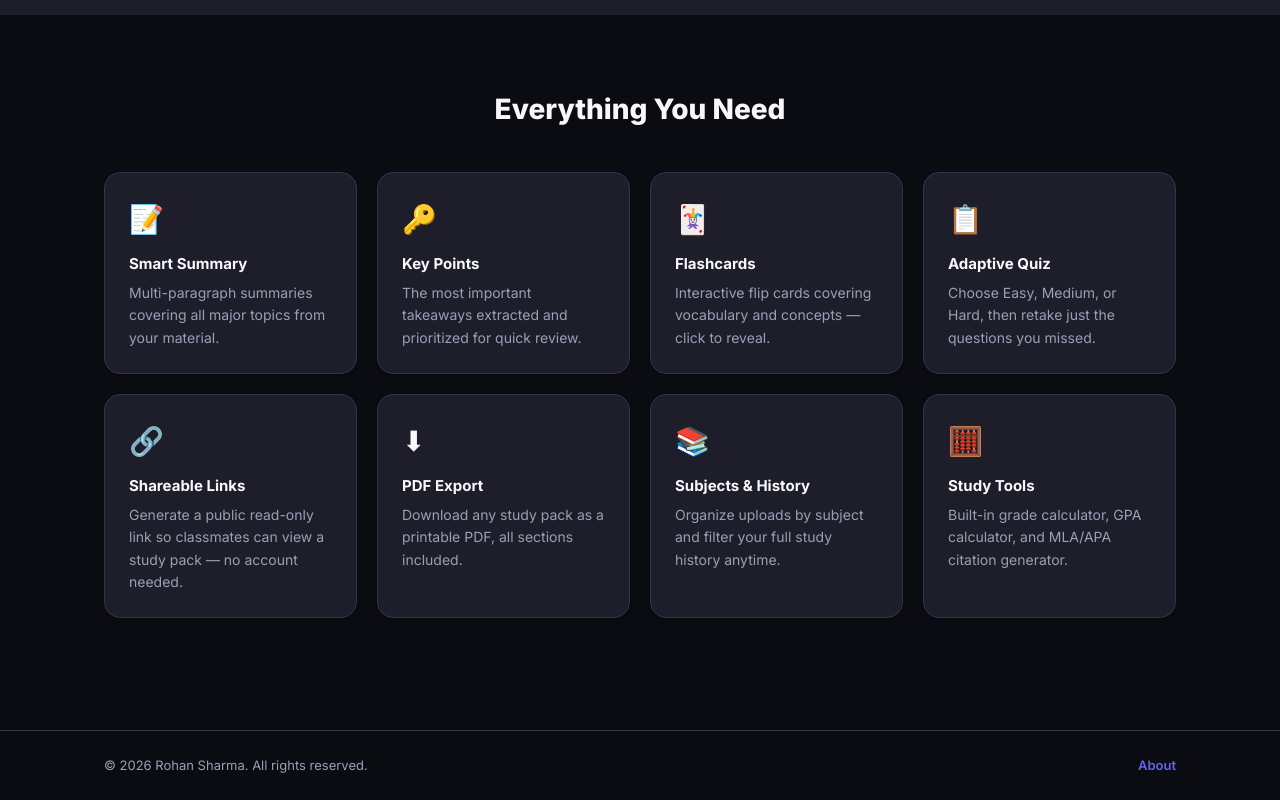
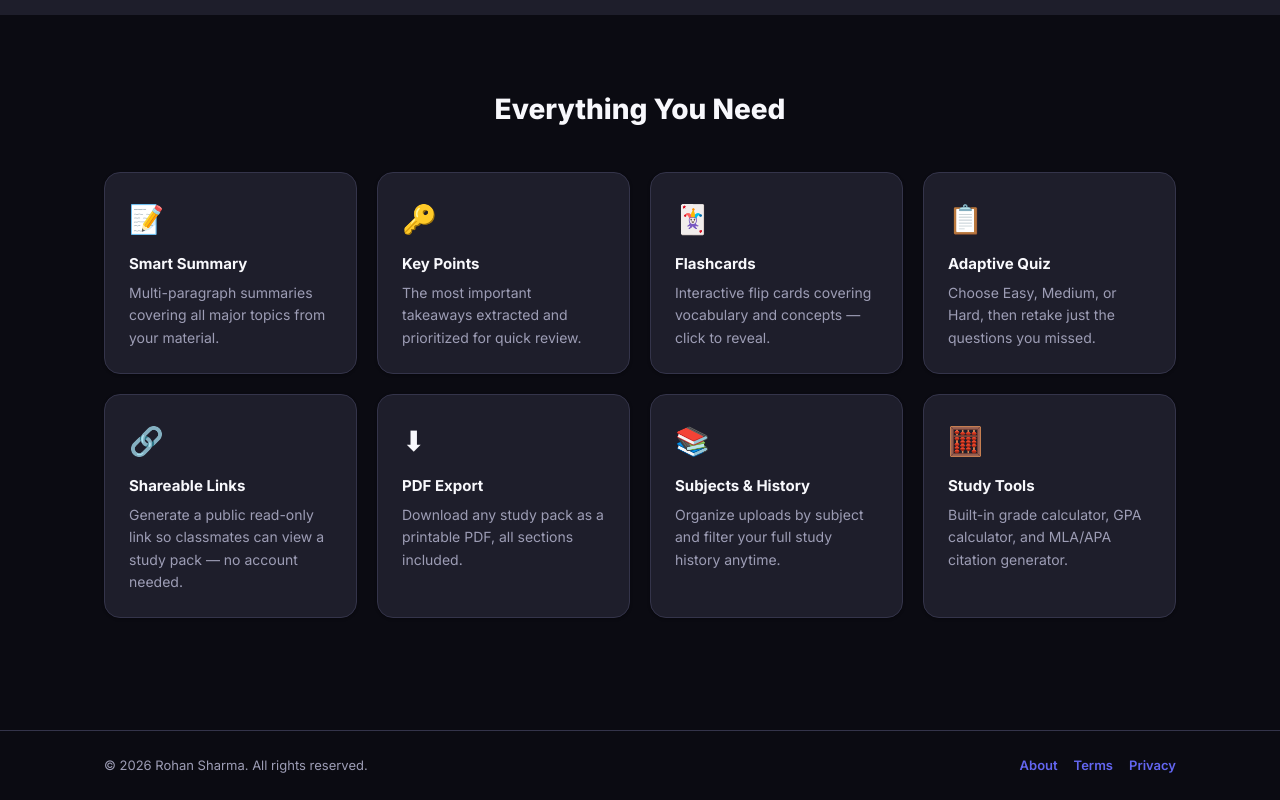
Before and after one commit to RohanPGP/ai-study-helper, a React (Create React App) app in the folder frontend/: page / in a window 1280 px wide. Shown: the part 1033-1833 px from the top of the page. Built offline with nearby package versions, Linux system fonts and the light colour scheme; no server answers.

Commit message:
Enhance footer with additional links
Added links to Terms and Privacy pages in the footer.

```diff
--- a/frontend/src/components/Footer.js
+++ b/frontend/src/components/Footer.js
@@ -7,7 +7,11 @@ export default function Footer() {
         <p style={{ fontSize: 13, color: 'var(--gray-500)' }}>
           © {new Date().getFullYear()} Rohan Sharma. All rights reserved.
         </p>
-        <Link to="/about" style={{ fontSize: 13, color: 'var(--indigo-500)', fontWeight: 600 }}>About</Link>
+        <div style={{ display: 'flex', gap: 16, flexWrap: 'wrap' }}>
+          <Link to="/about" style={{ fontSize: 13, color: 'var(--indigo-500)', fontWeight: 600 }}>About</Link>
+          <Link to="/terms" style={{ fontSize: 13, color: 'var(--indigo-500)', fontWeight: 600 }}>Terms</Link>
+          <Link to="/privacy" style={{ fontSize: 13, color: 'var(--indigo-500)', fontWeight: 600 }}>Privacy</Link>
+        </div>
       </div>
     </footer>
   );
```
